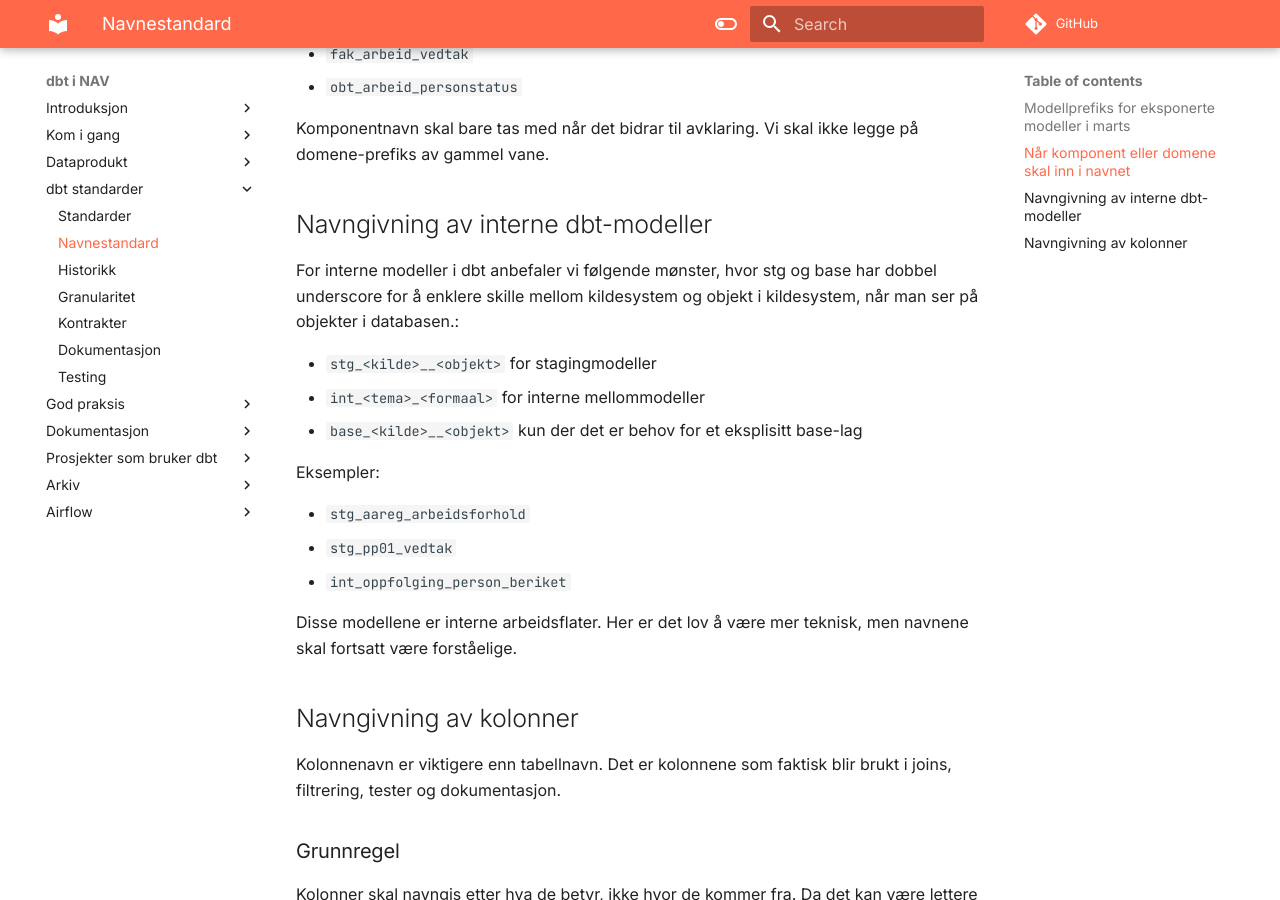
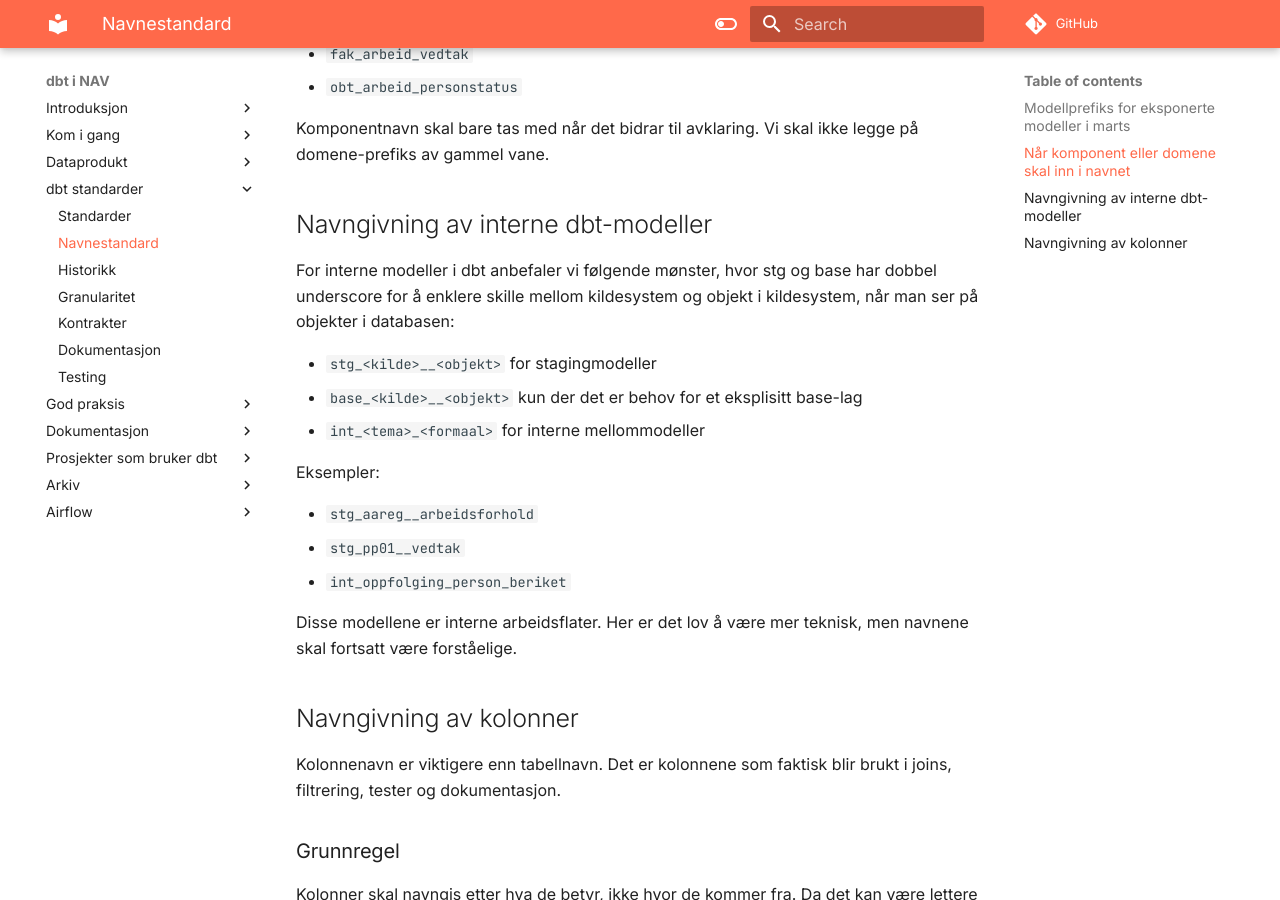
Before and after one commit to navikt/dbt-i-nav, an MkDocs documentation site: the page built from docs/dbt-kodestandard/navnestandard.md, in a window 1280 px wide and 900 px high, scrolled down 1959 px. Built offline with MkDocs 1.6.1 and Material for MkDocs 9.7.7, drawn with Linux system fonts in a browser that asks for light colours; comment, search, counter and statistics services are not loaded.

```diff
--- a/docs/dbt-kodestandard/navnestandard.md
+++ b/docs/dbt-kodestandard/navnestandard.md
@@ -73,16 +73,16 @@ Komponentnavn skal bare tas med når det bidrar til avklaring. Vi skal ikke legg
 
 ## Navngivning av interne dbt-modeller
 
-For interne modeller i dbt anbefaler vi følgende mønster, hvor stg og base har dobbel underscore for å enklere skille mellom kildesystem og objekt i kildesystem, når man ser på objekter i databasen.:
+For interne modeller i dbt anbefaler vi følgende mønster, hvor stg og base har dobbel underscore for å enklere skille mellom kildesystem og objekt i kildesystem, når man ser på objekter i databasen:
 
 - `stg_<kilde>__<objekt>` for stagingmodeller
+- `base_<kilde>__<objekt>` kun der det er behov for et eksplisitt base-lag
 - `int_<tema>_<formaal>` for interne mellommodeller
-- `base_<kilde>__<objekt>` kun der det er behov for et eksplisitt base-lag
 
 Eksempler:
 
-- `stg_aareg_arbeidsforhold`
-- `stg_pp01_vedtak`
+- `stg_aareg__arbeidsforhold`
+- `stg_pp01__vedtak`
 - `int_oppfolging_person_beriket`
 
 Disse modellene er interne arbeidsflater. Her er det lov å være mer teknisk, men navnene skal fortsatt være forståelige.
```
